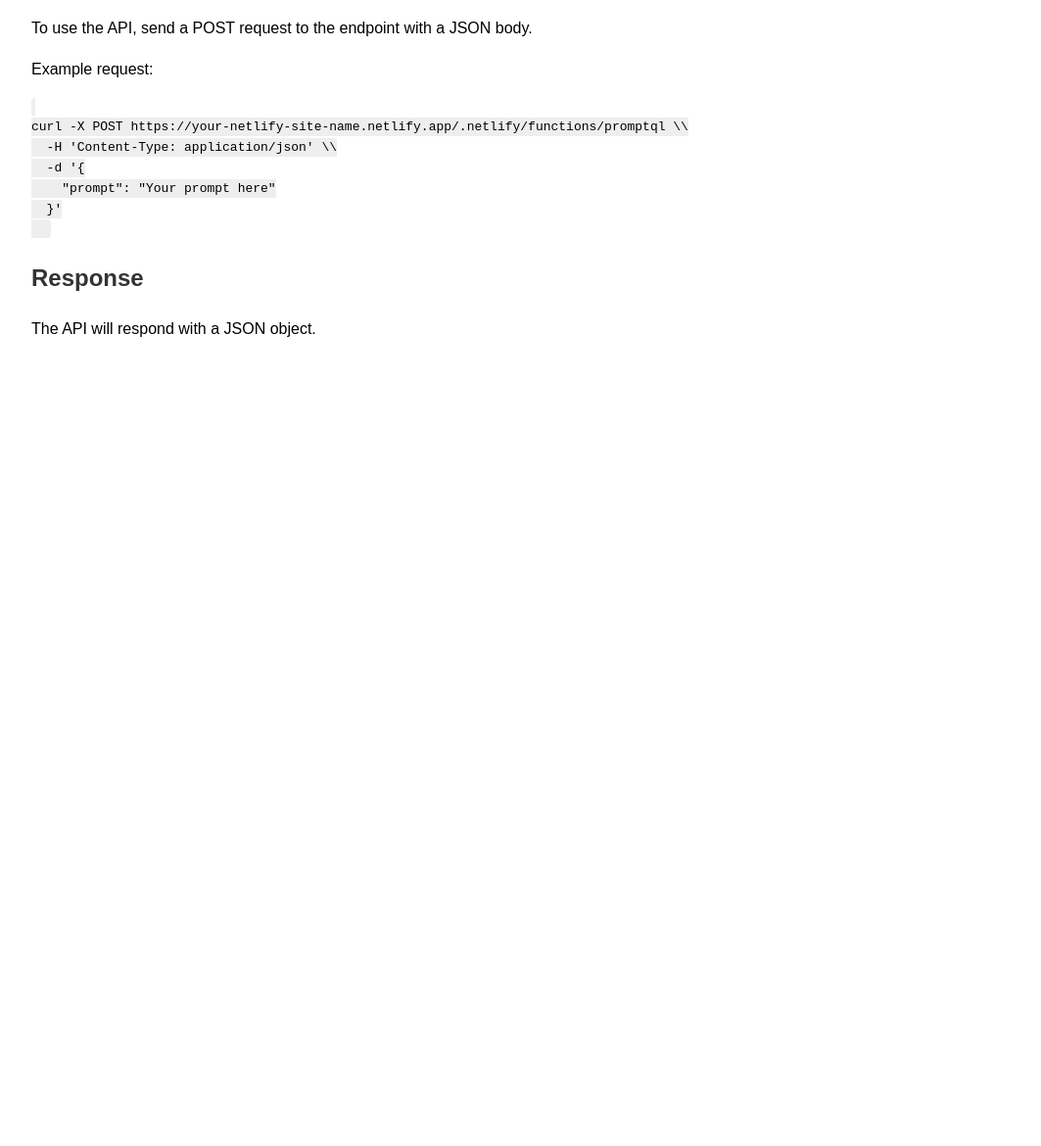
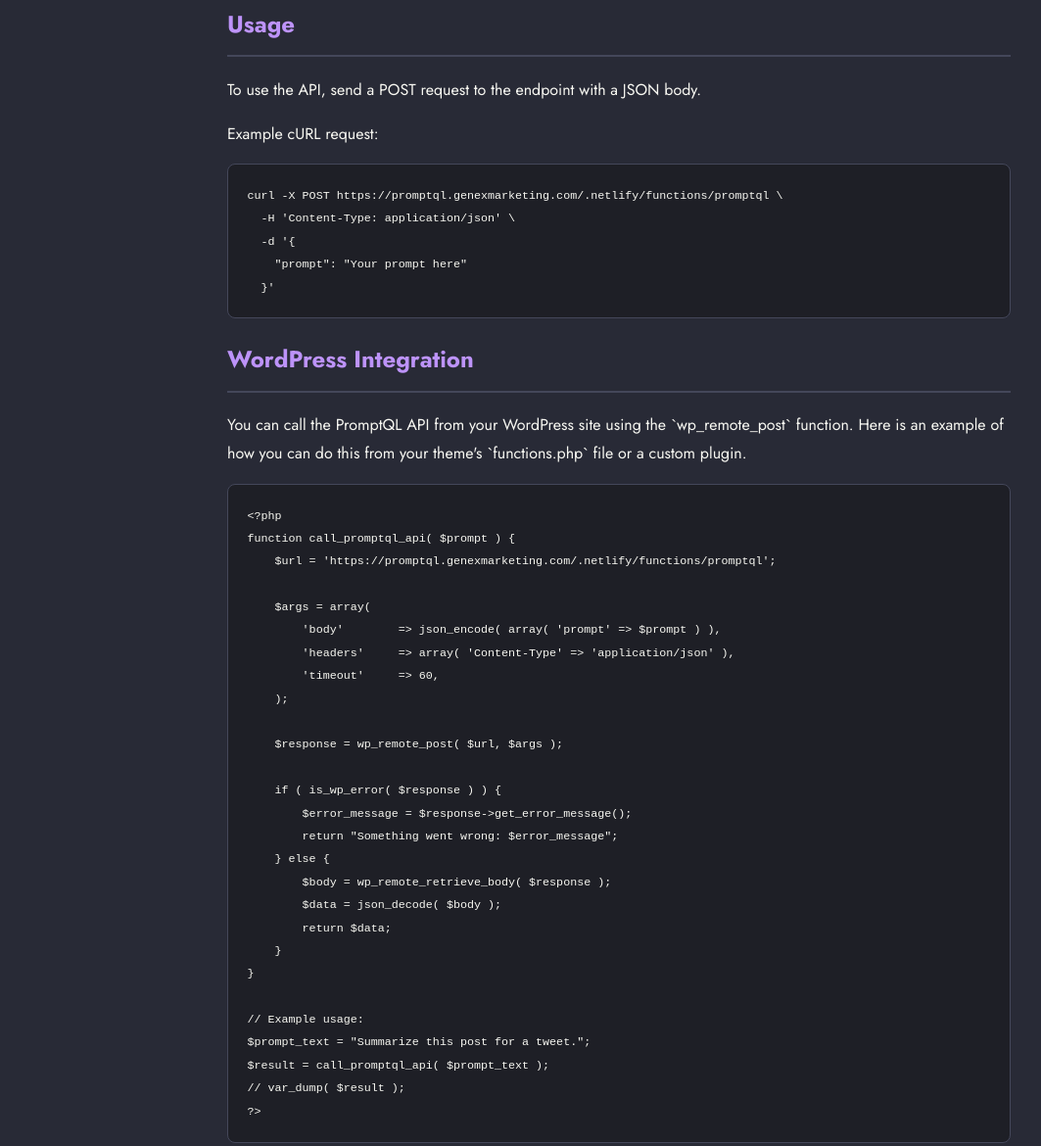
Before and after one commit to genexlance/promptql, a website: page index.html in a window 1280 px wide. Shown: the part 367-1537 px from the top of the page at 98% size, without its empty margins (8-1071 px from the left). Before the commit the page ends 800 px from the top, so only its background shows below. Drawn offline with Linux system fonts and the light colour scheme.

Commit message:
dark mode and url added

```diff
--- a/index.html
+++ b/index.html
@@ -4,13 +4,50 @@
   <meta charset="UTF-8">
   <meta name="viewport" content="width=device-width, initial-scale=1.0">
   <title>PromptQL API Documentation</title>
+  <link rel="preconnect" href="https://fonts.googleapis.com">
+  <link rel="preconnect" href="https://fonts.gstatic.com" crossorigin>
+  <link href="https://fonts.googleapis.com/css2?family=Jost:wght@400;500;700&display=swap" rel="stylesheet">
   <style>
-    body { font-family: sans-serif; line-height: 1.6; padding: 2em; }
-    h1, h2 { color: #333; }
-    code { background: #eee; padding: 2px 4px; border-radius: 4px; }
+    body {
+      font-family: 'Jost', sans-serif;
+      line-height: 1.8;
+      padding: 2em;
+      background-color: #282a36;
+      color: #f8f8f2;
+    }
+    .container {
+      max-width: 800px;
+      margin: 0 auto;
+    }
+    h1, h2 {
+      color: #bd93f9;
+      border-bottom: 2px solid #44475a;
+      padding-bottom: 10px;
+    }
+    code {
+      background: #44475a;
+      color: #50fa7b;
+      padding: 3px 6px;
+      border-radius: 6px;
+      font-size: 0.9em;
+    }
+    pre {
+        background: #1e1f26;
+        color: #f8f8f2;
+        padding: 1.5em;
+        border-radius: 8px;
+        overflow-x: auto;
+        border: 1px solid #44475a;
+    }
+    pre code {
+        background: none;
+        padding: 0;
+        color: inherit;
+    }
   </style>
 </head>
 <body>
+  <div class="container">
     <h1>PromptQL API Documentation</h1>
     <p>Welcome to the documentation for the PromptQL API.</p>
 
@@ -20,16 +57,45 @@
 
     <h2>Usage</h2>
     <p>To use the API, send a POST request to the endpoint with a JSON body.</p>
-  <p>Example request:</p>
-  <pre><code>
-curl -X POST https://your-netlify-site-name.netlify.app/.netlify/functions/promptql \\
-  -H 'Content-Type: application/json' \\
+    <p>Example cURL request:</p>
+    <pre><code>curl -X POST https://promptql.genexmarketing.com/.netlify/functions/promptql \
+  -H 'Content-Type: application/json' \
   -d '{
     "prompt": "Your prompt here"
-  }'
-  </code></pre>
+  }'</code></pre>
+
+    <h2>WordPress Integration</h2>
+    <p>You can call the PromptQL API from your WordPress site using the `wp_remote_post` function. Here is an example of how you can do this from your theme's `functions.php` file or a custom plugin.</p>
+    <pre><code>&lt;?php
+function call_promptql_api( $prompt ) {
+    $url = 'https://promptql.genexmarketing.com/.netlify/functions/promptql';
+
+    $args = array(
+        'body'        => json_encode( array( 'prompt' => $prompt ) ),
+        'headers'     => array( 'Content-Type' => 'application/json' ),
+        'timeout'     => 60,
+    );
+
+    $response = wp_remote_post( $url, $args );
+
+    if ( is_wp_error( $response ) ) {
+        $error_message = $response->get_error_message();
+        return "Something went wrong: $error_message";
+    } else {
+        $body = wp_remote_retrieve_body( $response );
+        $data = json_decode( $body );
+        return $data;
+    }
+}
+
+// Example usage:
+$prompt_text = "Summarize this post for a tweet.";
+$result = call_promptql_api( $prompt_text );
+// var_dump( $result );
+?&gt;</code></pre>
 
     <h2>Response</h2>
     <p>The API will respond with a JSON object.</p>
+  </div>
 </body>
 </html>
```
Also changed, not shown: 1 other file. Lines whose indentation alone changed are shown as unchanged.
